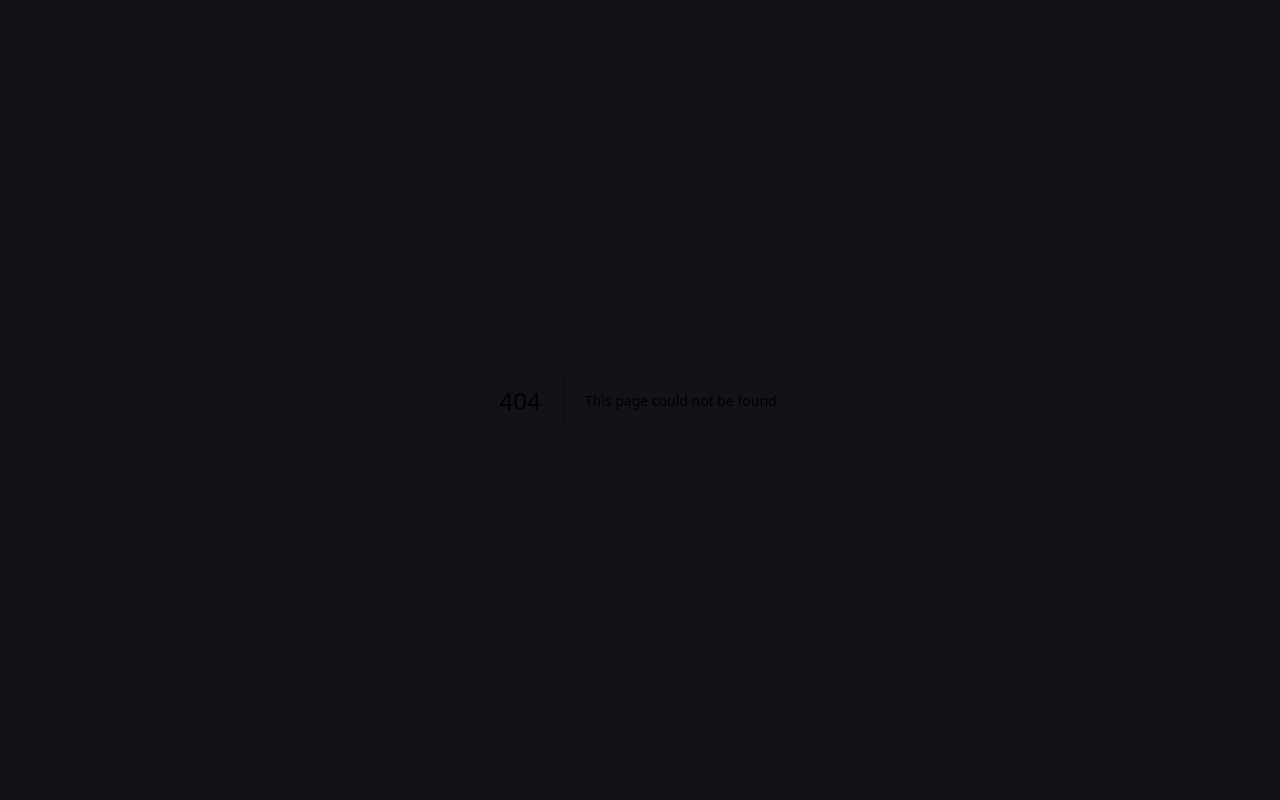
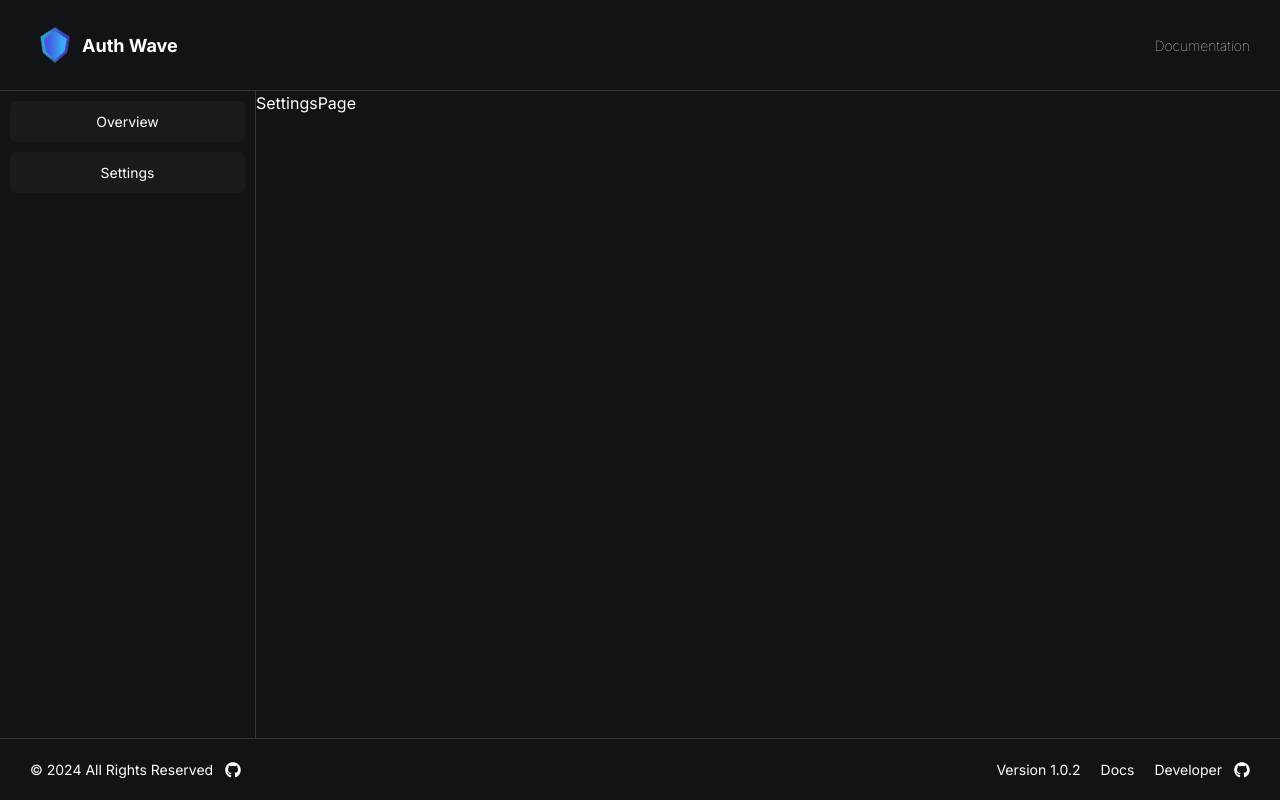
Before and after one commit to Abhijeet-Gautam5702/authwave-frontend-deployment-fork, a Next.js app: page /console/project/1/settings in a window 1280 px wide. Before the commit this address had no page. Built offline with nearby package versions, Linux system fonts and the light colour scheme.

Commit message:
Add route to project dashboard

```diff
--- /dev/null
+++ b/src/app/(default)/console/project/[id]/layout.tsx
@@ -0,0 +1,14 @@
+import Sidebar from "@/components/sidebar";
+
+const ProjectLayout = ({ children }: { children: React.ReactNode }) => {
+  return (
+    <>
+      <div className="w-full grow flex flex-row items-stretch justify-start">
+        <Sidebar />
+        <main className="w-4/5">{children}</main>
+      </div>
+    </>
+  );
+};
+
+export default ProjectLayout;
--- a/src/app/(default)/console/project/[id]/page.tsx
+++ b/src/app/(default)/console/project/[id]/page.tsx
@@ -1,24 +1,5 @@
-"use client";
-
-import Protected from "@/components/protected";
-import React from "react";
-
-/*
-    PARAMS AS PROMISES
-    In Next-JS, all the params (route params and query params) are now a promise and we must use React.use() to resolve them.
-
-    This allows Next-JS to start rendering the HTML even before the params data is resolved, improving the performance of the application due to faster load times.
-*/
-interface ProjectPageProps {
-  params: Promise<{
-    id: string;
-  }>;
-}
-
-const ProjectPage = ({ params }: ProjectPageProps) => {
-  // Resolving the params promise
-  const resolvedParams = React.use(params);
-  return <p>{resolvedParams.id}</p>;
+const UsersPage = () => {
+  return <div>UsersPage</div>;
 };
 
-export default Protected(ProjectPage);
+export default UsersPage;
--- /dev/null
+++ b/src/app/(default)/console/project/[id]/settings/page.tsx
@@ -0,0 +1,5 @@
+const SettingsPage = () => {
+  return <div>SettingsPage</div>;
+};
+
+export default SettingsPage;
--- /dev/null
+++ b/src/components/sidebar.tsx
@@ -0,0 +1,46 @@
+"use client";
+
+import Link from "next/link";
+import { useParams } from "next/navigation";
+import React from "react";
+
+/* Sidebar Component*/
+const Sidebar = () => {
+  const params = useParams();
+  return (
+    <aside className="w-[230px] 2xl:w-[350px] grow flex flex-col justify-start items-center gap-10 2xl:gap-16 border-r-[0.5px] border-r-white/15 bg-bg-1 p-10 2xl:p-20">
+      <SidebarNavItem
+        productId={params.id as string}
+        text="Overview"
+        path="/"
+      />
+      <SidebarNavItem
+        productId={params.id as string}
+        text="Settings"
+        path="/settings"
+      />
+    </aside>
+  );
+};
+
+export default Sidebar;
+
+/* Utility component: Sidebar Nav Item */
+const SidebarNavItem = ({
+  productId,
+  text,
+  path,
+}: {
+  productId: string;
+  text: string;
+  path: string;
+}) => {
+  return (
+    <Link
+      href={`/console/project/${productId}${path}`}
+      className="w-full flex-center rounded-6 2xl:rounded-8 bg-bg-2 p-10 2xl:p-16 cursor-pointer text-14 2xl:text-20 text-white hover:bg-bg-2/80 transition-all duration-200"
+    >
+      {text}
+    </Link>
+  );
+};
--- a/tailwind.config.ts
+++ b/tailwind.config.ts
@@ -58,6 +58,7 @@ export default {
         32: "32px",
         35: "35px",
         40: "40px",
+        50: "50px",
         60: "60px",
         80: "80px",
         100: "100px",
@@ -94,6 +95,7 @@ export default {
         30: "30px",
         35: "35px",
         40: "40px",
+        50: "50px",
         60: "60px",
         80: "80px",
       },
```
